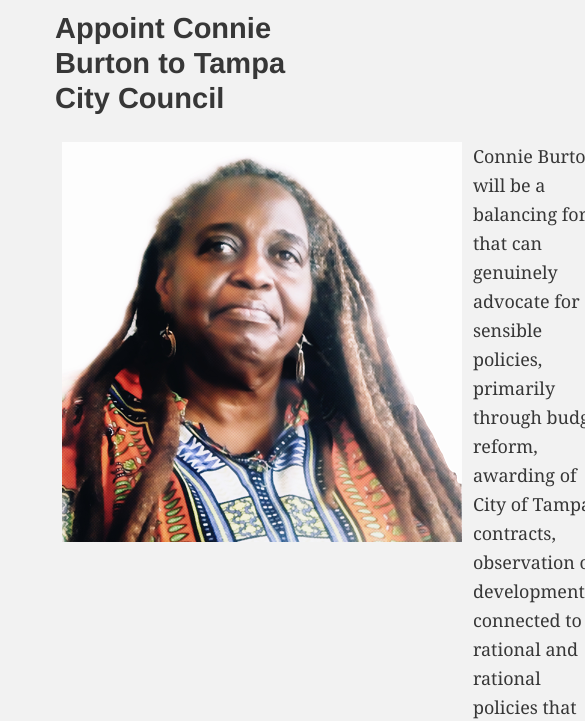
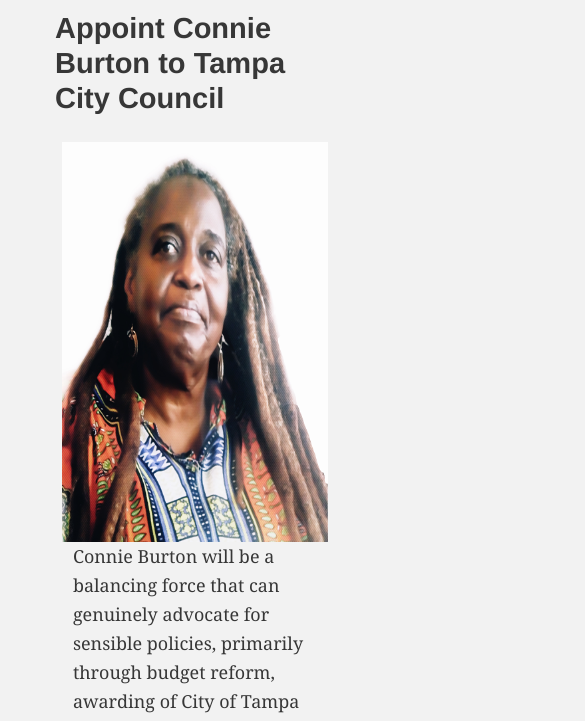
Before and after one commit to miklb/connieforcouncil, a plain HTML site: page index.html in a window 390 px wide. Shown: the part 124-845 px from the top of the page, 585 px wide, since content can reach past the window. Drawn offline with Linux system fonts and the light colour scheme.

Commit message:
hack: quick responsive flex fix
Signed-off-by: Michael Bishop <work@michaelbishop.me>

```diff
--- a/assets/css/style.css
+++ b/assets/css/style.css
@@ -458,8 +458,15 @@
     .content {
         display: flex;
         align-content: start;
+        flex-direction: row;
         padding: 1rem;
     }
+
+    @media (max-width: 480px) {
+        .content {
+          flex-direction: column;
+        }
+      }
 
     .lede .content p {
         flex: 1;
```
